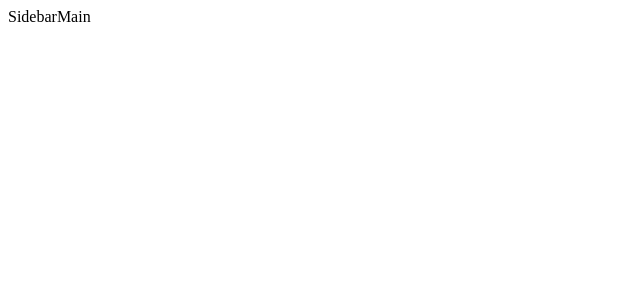
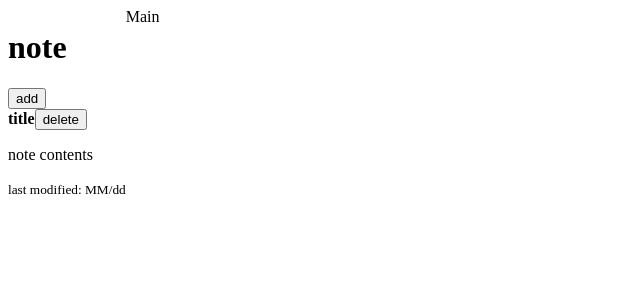
Before and after one commit to midorigameee/study-udemy-note_memo_app, a React (Vite) app in the folder note-app-with-react/: page / in a window 1280 px wide. Shown: the top 300 px of the page, without its empty margins (0-640 px from the left). Built offline with nearby package versions, Linux system fonts and the light colour scheme.

Commit message:
Sidebarの中身を作成

```diff
--- a/note-app-with-react/src/components/Sidebar.jsx
+++ b/note-app-with-react/src/components/Sidebar.jsx
@@ -2,7 +2,23 @@
 import "./Sidebar.css";
 
 const Sidebar = () => {
-  return <div>Sidebar</div>;
+  return (
+    <div className="app-sidebar">
+      <div className="app-sidebar-header">
+        <h1>note</h1>
+        <button>add</button>
+      </div>
+      <div className="app-sidebar-notes">
+        <div className="app-sidebar-note"></div>
+        <div className="sidebar-note-title">
+          <strong>title</strong>
+          <button>delete</button>
+        </div>
+        <p>note contents</p>
+        <small>last modified: MM/dd</small>
+      </div>
+    </div>
+  );
 };
 
 export default Sidebar;
```
